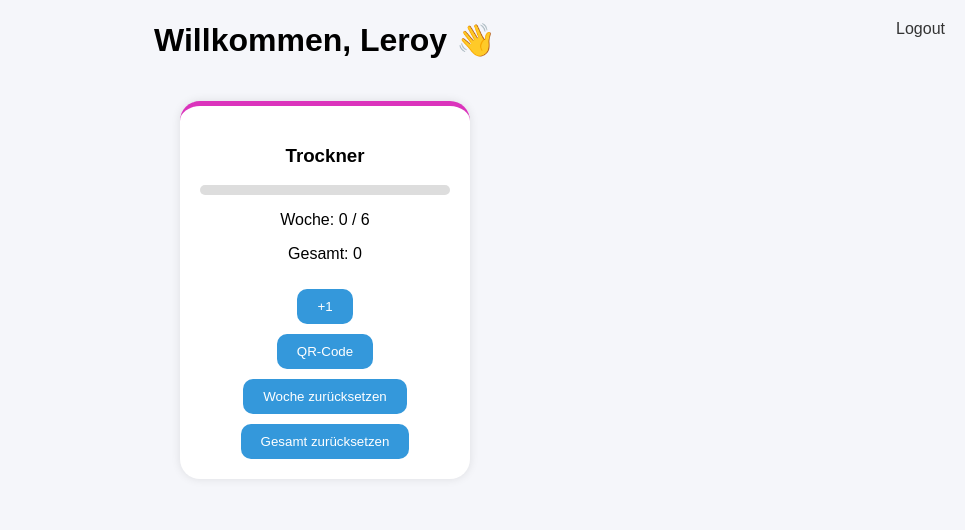
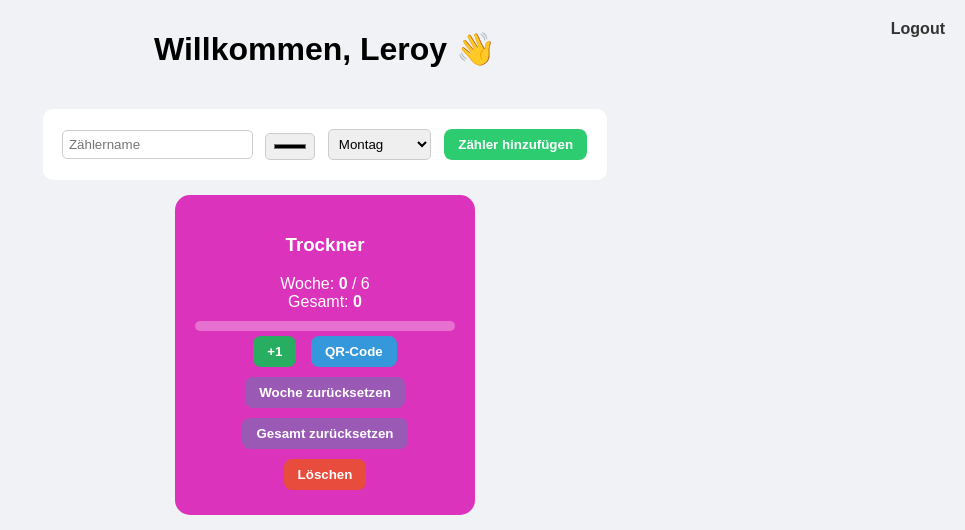
Before and after one commit to Nichtneuling/flask-counter, a Flask app: page / in a window 1280 px wide. Shown: the top 530 px of the page, without its empty margins (315-1280 px from the left). Before the commit the page ends 459 px from the top, so only its background shows below. Run offline with Flask 3, Linux system fonts and the light colour scheme; the visitor is signed in with stand-in values (Sample User, id 1).

Commit message:
Refactor dashboard.html for better UI and UX
Updated the dashboard HTML layout and styles for improved aesthetics and functionality.

```diff
--- a/templates/dashboard.html
+++ b/templates/dashboard.html
@@ -4,39 +4,79 @@
     <meta charset="utf-8">
     <title>Zähler Dashboard</title>
     <style>
-body { font-family: sans-serif; background: #f5f6fa; text-align: center; margin: 0; padding: 0; }
+        body {
+            font-family: sans-serif;
+            background: #f0f2f5;
+            margin: 0;
+            text-align: center;
+        }
+        h1 {
+            margin-top: 30px;
+        }
+        .logout {
+            position: fixed;
+            top: 20px;
+            right: 20px;
+            color: #333;
+            text-decoration: none;
+            font-weight: bold;
+        }
         .counter {
             display: inline-block;
-    width: 250px;
-    margin: 20px;
+            width: 260px;
+            margin: 15px;
             padding: 20px;
-    border-radius: 20px;
+            border-radius: 15px;
+            color: white;
+            transition: 0.3s;
+            position: relative;
+        }
+        .counter:hover {
+            transform: scale(1.04);
+        }
+        .progress {
+            width: 100%;
+            height: 10px;
+            background: rgba(255,255,255,0.3);
+            border-radius: 5px;
+            overflow: hidden;
+            margin-top: 10px;
+        }
+        .bar {
+            height: 100%;
             background: white;
-    box-shadow: 0 0 10px rgba(0,0,0,0.1);
-    position: relative;
-    overflow: hidden;
+            width: 0%;
+            border-radius: 5px;
+            transition: width 1s ease-out;
         }
         button {
-    border: none; border-radius: 10px;
-    background: #3498db; color: white;
-    padding: 10px 20px; margin-top: 10px;
-    cursor: pointer; transition: 0.3s;
+            border: none;
+            border-radius: 8px;
+            padding: 8px 14px;
+            cursor: pointer;
+            margin: 5px;
+            color: #fff;
+            font-weight: bold;
+            transition: 0.3s;
         }
-button:hover { background: #2980b9; }
-.delete { position: absolute; top: 10px; right: 10px; color: red; text-decoration: none; }
-.logout { position: fixed; top: 20px; right: 20px; text-decoration: none; color: #333; }
-.bar {
-    height: 10px;
-    background: #ddd;
+        .plus { background: #27ae60; }
+        .qr { background: #3498db; }
+        .delete { background: #e74c3c; }
+        .reset { background: #9b59b6; }
+        button:hover { opacity: 0.85; }
+
+        .add-form {
+            margin-top: 20px;
+            background: white;
+            padding: 15px;
+            border-radius: 10px;
+            display: inline-block;
+        }
+        input, select {
+            padding: 6px;
             border-radius: 5px;
-    overflow: hidden;
-    margin-bottom: 8px;
-}
-.bar-fill {
-    height: 10px;
-    width: 0%;
-    border-radius: 5px;
-    transition: width 0.5s ease;
+            border: 1px solid #ccc;
+            margin: 4px;
         }
     </style>
 </head>
@@ -44,77 +84,92 @@
     <h1>Willkommen, {{ user }} 👋</h1>
     <a href="/logout" class="logout">Logout</a>
 
-<div>
+    {% if user == 'Leroy' %}
+    <div class="add-form">
+        <form action="/add_counter" method="POST">
+            <input name="name" placeholder="Zählername" required>
+            <input type="color" name="color" required>
+            <select name="reset_day" required>
+                <option value="0">Montag</option>
+                <option value="1">Dienstag</option>
+                <option value="2">Mittwoch</option>
+                <option value="3">Donnerstag</option>
+                <option value="4">Freitag</option>
+                <option value="5">Samstag</option>
+                <option value="6">Sonntag</option>
+            </select>
+            <button type="submit" style="background:#2ecc71;">Zähler hinzufügen</button>
+        </form>
+    </div>
+    {% endif %}
+
+    <div id="container">
         {% for name, c in data.counters.items() %}
-    <div class="counter" style="border-top: 5px solid {{ c.color }};">
+        <div class="counter" style="background: {{ c.color }};">
             <h3>{{ name }}</h3>
-        <div class="bar">
-            <div class="bar-fill" id="bar-{{ name }}" style="background: {{ c.color }};"></div>
+            <div>Woche: <b>{{ c.weekly_count }}</b> / 6</div>
+            <div>Gesamt: <b>{{ c.total_count }}</b></div>
+
+            <div class="progress">
+                <div class="bar" style="width: {{ (c.weekly_count / 6) * 100 }}%;"></div>
             </div>
-        <p>Woche: {{ c.weekly_count }} / 6</p>
-        <p>Gesamt: {{ c.total_count }}</p>
 
-        <form action="/click/{{ name }}">
-            <button type="submit" onclick="triggerConfetti('{{ name }}')">+1</button>
-        </form>
-
-        <a href="/show_qrcode/{{ name }}"><button>QR-Code</button></a>
+            <a href="/click/{{ name }}"><button class="plus">+1</button></a>
+            <a href="/show_qrcode/{{ name }}"><button class="qr">QR-Code</button></a>
 
             {% if user == 'Leroy' %}
-        <a href="/reset_weekly/{{ name }}"><button>Woche zurücksetzen</button></a>
-        <a href="/reset_total/{{ name }}"><button>Gesamt zurücksetzen</button></a>
+            <a href="/reset_weekly/{{ name }}"><button class="reset">Woche zurücksetzen</button></a>
+            <a href="/reset_total/{{ name }}"><button class="reset">Gesamt zurücksetzen</button></a>
+            <a href="/delete/{{ name }}"><button class="delete">Löschen</button></a>
             {% endif %}
         </div>
         {% endfor %}
     </div>
 
+    <!-- Konfetti-Kanone -->
+    <canvas id="confetti"></canvas>
     <script>
-// Balken-Animation
-document.querySelectorAll('.bar-fill').forEach(b => {
-    const pct = parseInt(b.parentElement.nextElementSibling.textContent.match(/\d+/)[0]) / 6 * 100;
-    setTimeout(() => b.style.width = pct + '%', 300);
+        // Canvas Setup
+        const canvas = document.getElementById('confetti');
+        const ctx = canvas.getContext('2d');
+        canvas.width = window.innerWidth;
+        canvas.height = window.innerHeight;
+
+        const confetti = [];
+
+        function addConfetti() {
+            for (let i = 0; i < 150; i++) {
+                confetti.push({
+                    x: canvas.width / 2,
+                    y: canvas.height,
+                    size: Math.random() * 8 + 2,
+                    color: `hsl(${Math.random() * 360}, 100%, 50%)`,
+                    speedX: (Math.random() - 0.5) * 10,
+                    speedY: Math.random() * -15 - 5,
+                    rotation: Math.random() * 360
                 });
-
-// Konfettikanone 🎉
-function triggerConfetti(counterName) {
-    const colors = ["#e67e22","#9b59b6","#3498db","#2ecc71","#f1c40f","#e74c3c"];
-    const originX = window.innerWidth / 2;
-    const originY = window.innerHeight - 100;
-
-    for (let i = 0; i < 100; i++) {
-        const confetti = document.createElement("div");
-        confetti.classList.add("confetti");
-        const size = Math.random() * 8 + 4;
-        confetti.style.width = `${size}px`;
-        confetti.style.height = `${size}px`;
-        confetti.style.backgroundColor = colors[Math.floor(Math.random() * colors.length)];
-        confetti.style.position = "fixed";
-        confetti.style.left = originX + "px";
-        confetti.style.top = originY + "px";
-        confetti.style.zIndex = 9999;
-        document.body.appendChild(confetti);
-
-        const angle = Math.random() * Math.PI - Math.PI / 2;
-        const speed = Math.random() * 10 + 6;
-        const xVel = Math.cos(angle) * speed;
-        const yVel = Math.sin(angle) * speed - 10;
-        let x = originX, y = originY;
-        const gravity = 0.3;
-
-        const interval = setInterval(() => {
-            x += xVel;
-            y += yVel;
-            yVel += gravity;
-            confetti.style.left = x + "px";
-            confetti.style.top = y + "px";
-            confetti.style.transform = `rotate(${x + y}deg)`;
-            if (y > window.innerHeight) {
-                clearInterval(interval);
-                confetti.remove();
-            }
-        }, 16);
             }
         }
+
+        function drawConfetti() {
+            ctx.clearRect(0, 0, canvas.width, canvas.height);
+            confetti.forEach((p, i) => {
+                p.x += p.speedX;
+                p.y += p.speedY;
+                p.speedY += 0.4; // Gravitation
+                ctx.save();
+                ctx.translate(p.x, p.y);
+                ctx.rotate(p.rotation);
+                ctx.fillStyle = p.color;
+                ctx.fillRect(-p.size/2, -p.size/2, p.size, p.size);
+                ctx.restore();
+                if (p.y > canvas.height) confetti.splice(i, 1);
+            });
+            requestAnimationFrame(drawConfetti);
+        }
+
+        addConfetti();
+        drawConfetti();
     </script>
 </body>
 </html>
```
Lines whose indentation alone changed are shown as unchanged.
